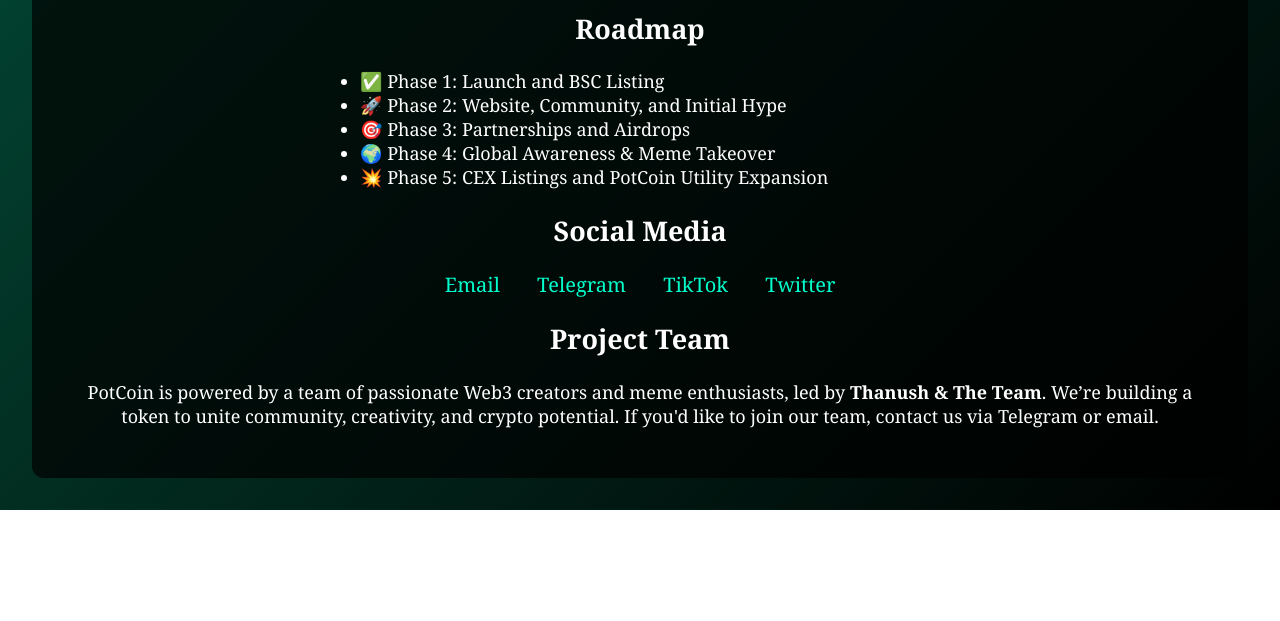
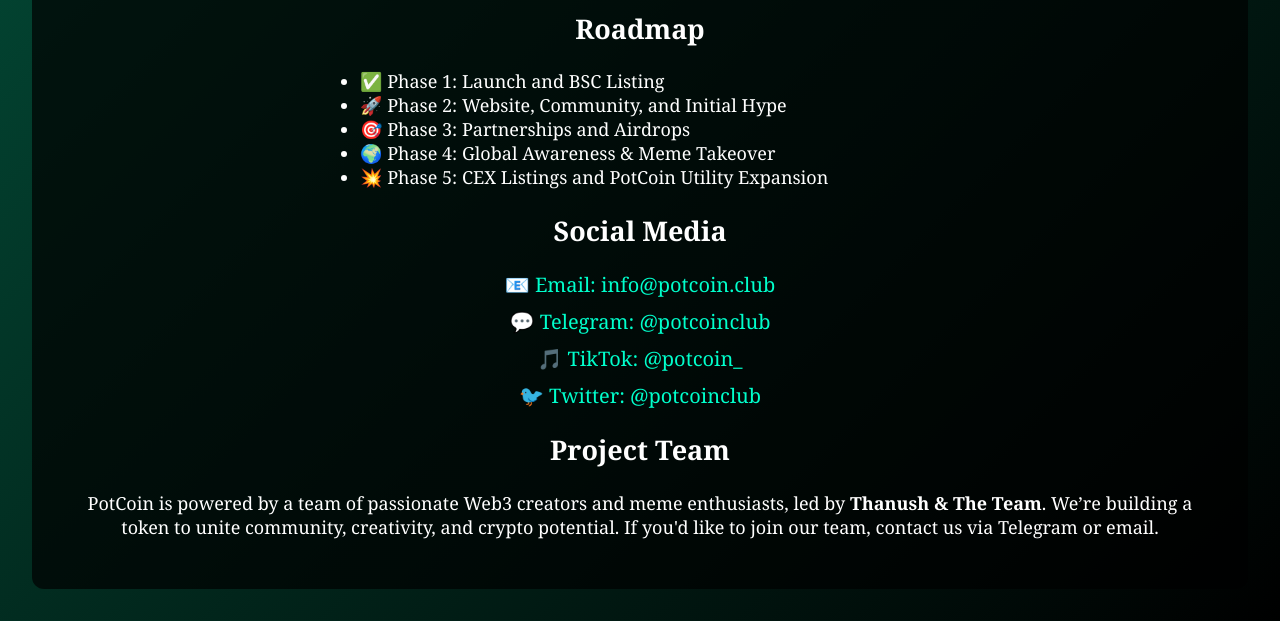
Before and after one commit to potcoinofficial/potcoin-site, a plain HTML site: page index.html in a window 1280 px wide. Shown: the part 1189-1810 px from the top of the page. Before the commit the page ends 1699 px from the top, so only its background shows below. Drawn offline with Linux system fonts and the light colour scheme; a small style sheet from the web is missing.

Commit message:
Update index.html

```diff
--- a/index.html
+++ b/index.html
@@ -136,13 +136,13 @@
       <li>💥 Phase 5: CEX Listings and PotCoin Utility Expansion</li>
     </ul>
 
-    <h2>Social Media</h2>
-    <div class="social-icons">
-      <a href="mailto:info@potcoin.club">Email</a>
-      <a href="https://t.me/potcoinclub" target="_blank">Telegram</a>
-      <a href="https://www.tiktok.com/@potcoin_" target="_blank">TikTok</a>
-      <a href="https://x.com/potcoinclub?s=21" target="_blank">Twitter</a>
-    </div>
+   <h2>Social Media</h2>
+<div class="social-icons" style="display: flex; flex-direction: column; align-items: center; gap: 10px; font-size: 20px;">
+  <a href="mailto:info@potcoin.club" target="_blank">📧 Email: info@potcoin.club</a>
+  <a href="https://t.me/potcoinclub" target="_blank">💬 Telegram: @potcoinclub</a>
+  <a href="https://www.tiktok.com/@potcoin_" target="_blank">🎵 TikTok: @potcoin_</a>
+  <a href="https://x.com/potcoinclub?s=21" target="_blank">🐦 Twitter: @potcoinclub</a>
+</div>
 
     <h2>Project Team</h2>
     <p>
```
